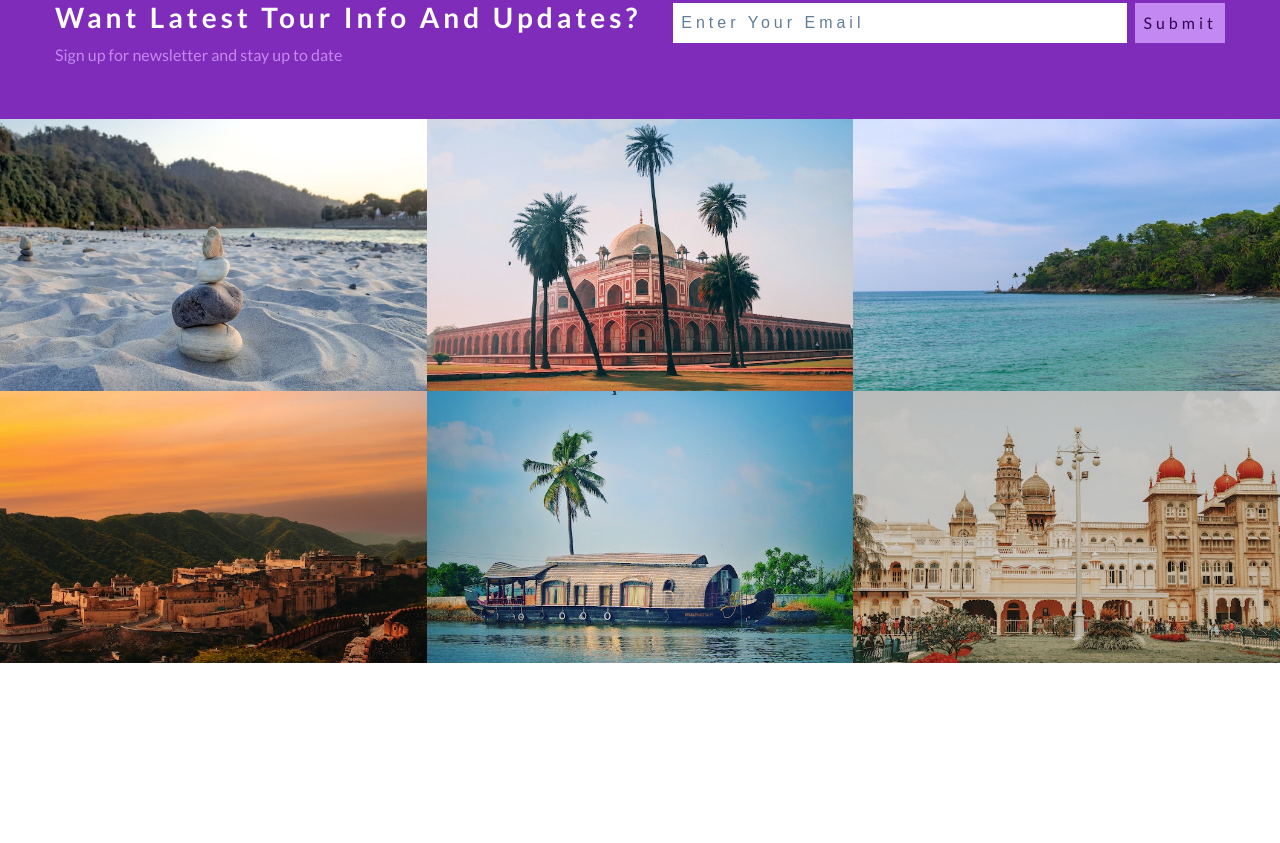
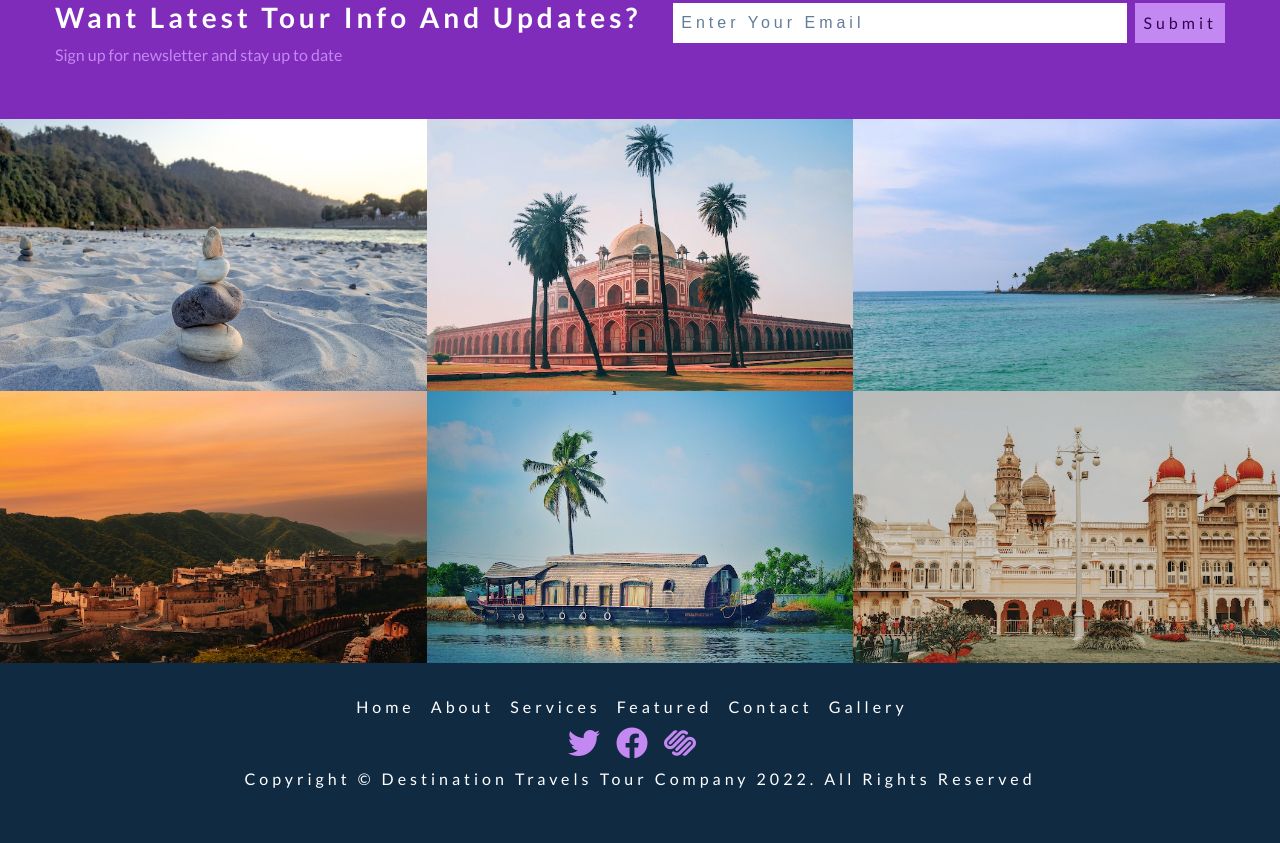
Before and after one commit to naveenkumar061/destinationtravels, a plain HTML site: page index.html in a window 1280 px wide. Shown: the part 2816-3659 px from the top of the page. Before the commit the page ends 3479 px from the top, so only its background shows below. Drawn offline with Linux system fonts and the light colour scheme.

Commit message:
footerhtmlcssadded commit

```diff
--- a/css/styles.css
+++ b/css/styles.css
@@ -491,3 +491,39 @@ Gallery
 Footer
 ===============
 */
+.footer {
+  background: var(--clr-grey-1);
+  text-align: center;
+  padding: auto 2rem;
+}
+.footer-links,
+.footer-icons {
+  display: flex;
+  justify-content: center;
+  flex-wrap: wrap;
+}
+.footer-link {
+  color: var(--clr-white);
+  text-transform: capitalize;
+  font-size: 1rem;
+  margin-right: 1rem;
+  letter-spacing: var(--spacing);
+  transition: var(--transition);
+}
+.footer-link:hover {
+  color: var(--clr-primary-5);
+}
+.footer-icon {
+  color: var(--clr-primary-8);
+  font-size: 2rem;
+  margin-right: 1rem;
+  transition: var(--transition);
+}
+.footer-icon:hover {
+  color: var(--clr-primary-5);
+}
+.copyright {
+  text-transform: capitalize;
+  letter-spacing: var(--spacing);
+  color: var(--clr-white);
+}
--- a/index.html
+++ b/index.html
@@ -402,10 +402,82 @@
       </div>
     </section>
     <!-- End of Gallery  -->
-
-    <!-- footer -->
-
-    <!-- js -->
+    <!-- Footer -->
+    <footer class="section footer">
+      <!-- Footer Links -->
+      <ul class="footer-links">
+        <!-- Link-1 -->
+        <li>
+          <a href="#home" class="footer-link scroll-link">home</a>
+        </li>
+        <!-- End of Link-1 -->
+        <!-- Link-2 -->
+        <li>
+          <a href="#about" class="footer-link scroll-link">about</a>
+        </li>
+        <!-- End of Link-2 -->
+        <!-- Link-3 -->
+        <li>
+          <a href="#services" class="footer-link scroll-link">services</a>
+        </li>
+        <!-- End of Link-3 -->
+        <!-- Link-4 -->
+        <li>
+          <a href="#featured" class="footer-link scroll-link">featured</a>
+        </li>
+        <!-- End of Link-4 -->
+        <!-- Link-5 -->
+        <li>
+          <a href="#contact" class="footer-link scroll-link">contact</a>
+        </li>
+        <!-- End of Link-5 -->
+        <!-- Link-6 -->
+        <li>
+          <a href="#gallery" class="footer-link scroll-link">gallery</a>
+        </li>
+        <!-- End of Link-6 -->
+      </ul>
+      <!-- End of Footer Links -->
+      <!-- Footer Icons -->
+      <ul class="footer-icons">
+        <!-- Icon-1 -->
+        <li>
+          <a href="https://www.twitter.com" target="_blank" class="footer-icon">
+            <i class="fa-brands fa-twitter"></i>
+          </a>
+        </li>
+        <!-- End of Icon-1 -->
+        <!-- Icon-2 -->
+        <li>
+          <a
+            href="https://www.facebook.com"
+            target="_blank"
+            class="footer-icon"
+          >
+            <i class="fa-brands fa-facebook"></i>
+          </a>
+        </li>
+        <!-- End of Icon-2 -->
+        <!-- Icon-3 -->
+        <li>
+          <a
+            href="https://www.squarespace.com"
+            target="_blank"
+            class="footer-icon"
+          >
+            <i class="fa-brands fa-squarespace"></i>
+          </a>
+        </li>
+        <!-- End of Icon-3 -->
+      </ul>
+      <!-- End of Footer Icons -->
+      <p class="copyright">
+        copyright &copy; destination travels tour company
+        <span id="date"></span>. all rights reserved
+      </p>
+    </footer>
+    <!-- End of Footer -->
+    <!-- JavaScript -->
     <script src="./js/app.js"></script>
   </body>
 </html>
```
